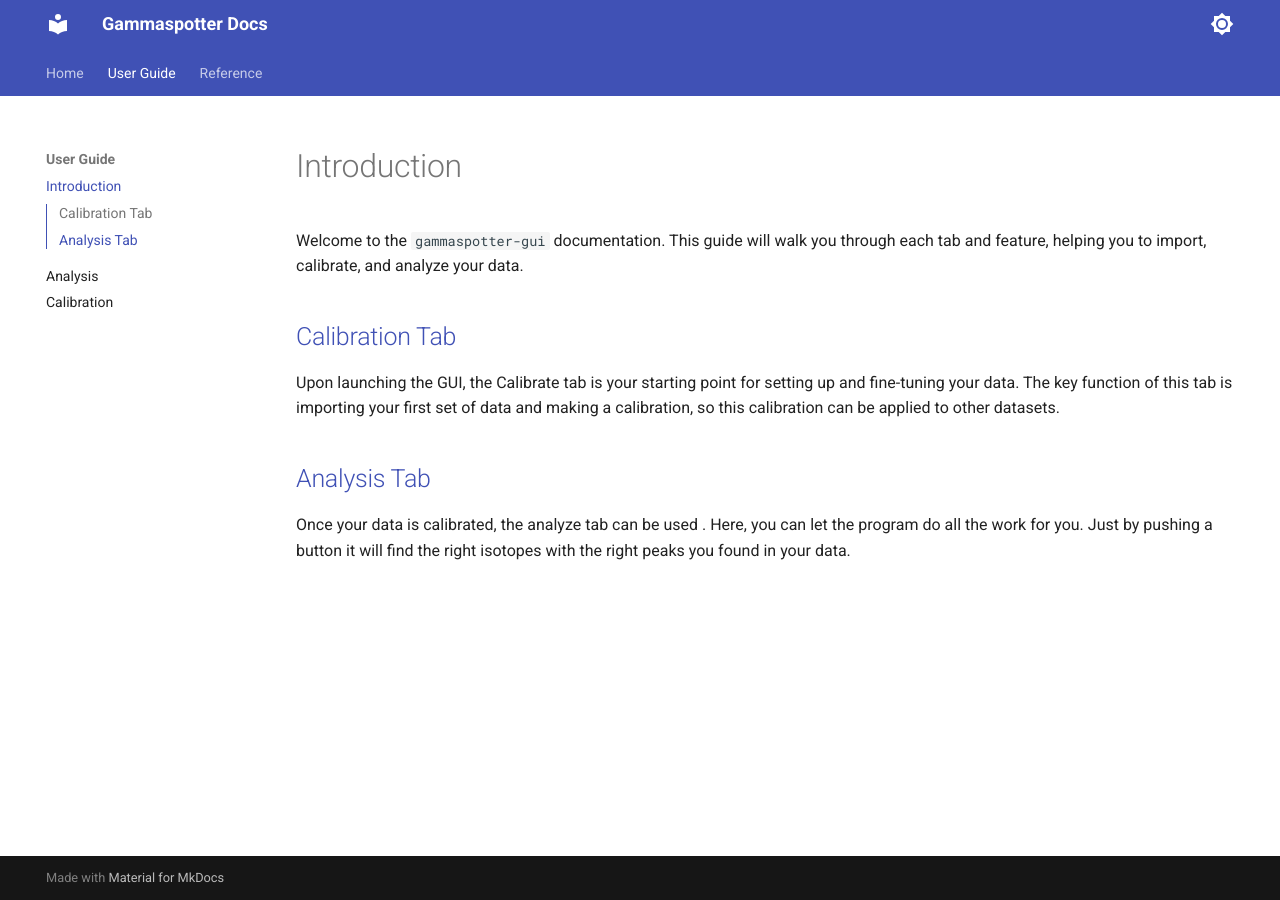
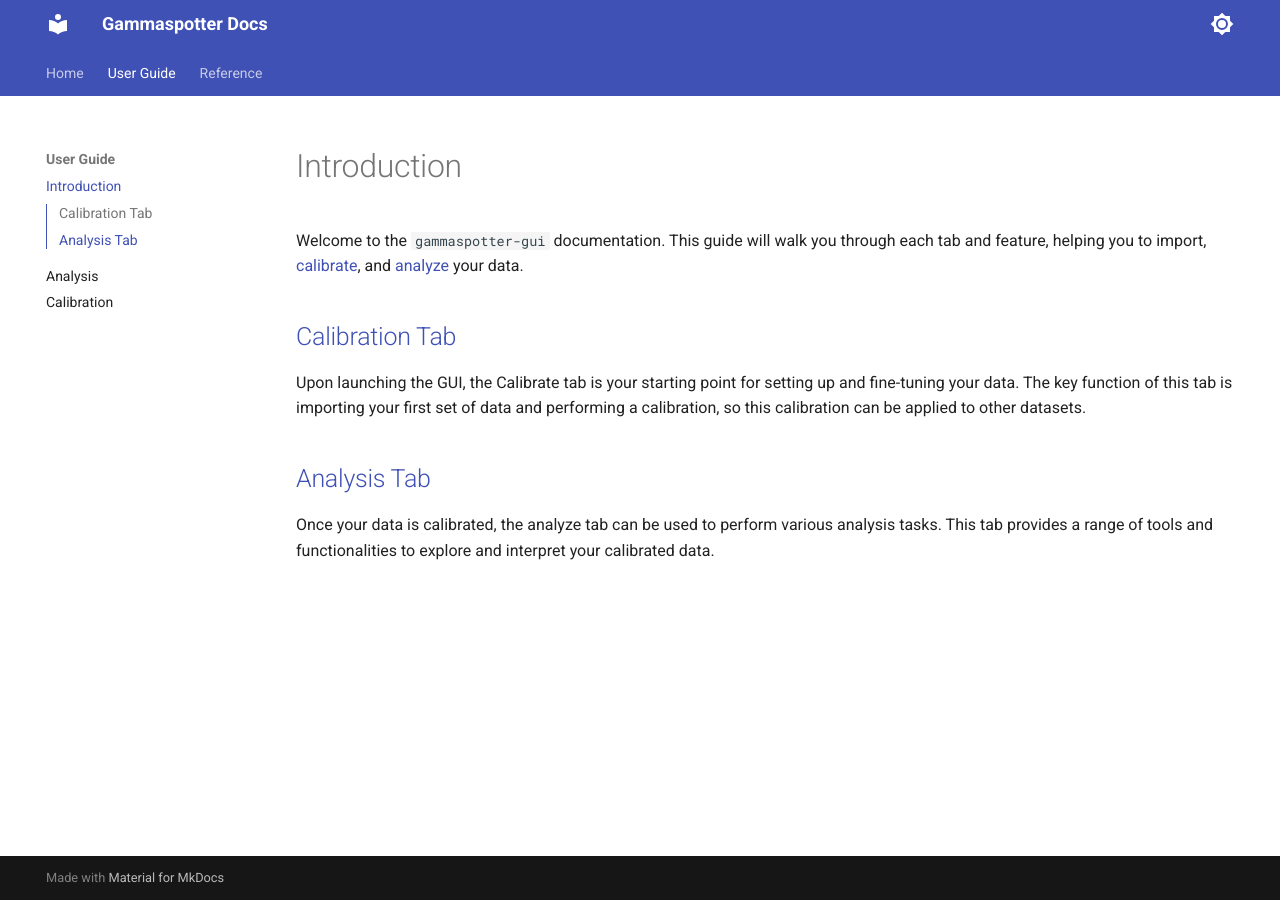
Before and after one commit to tijnsc/gammaspotter, an MkDocs documentation site: the page built from docs/User Guide/index.md, in a window 1280 px wide. Built offline with MkDocs 1.6.1 and Material for MkDocs 9.7.7, drawn with Linux system fonts in a browser that asks for light colours.

Commit message:
add references to user guide introduction

```diff
--- a/docs/User Guide/index.md
+++ b/docs/User Guide/index.md
@@ -1,8 +1,8 @@
 # Introduction
-Welcome to the `gammaspotter-gui` documentation. This guide will walk you through each tab and feature, helping you to import, calibrate, and analyze your data.
+Welcome to the `gammaspotter-gui` documentation. This guide will walk you through each tab and feature, helping you to import, [calibrate](calibrate.md), and [analyze](analyze.md) your data.
 
 ## [Calibration Tab](calibrate.md)
-Upon launching the GUI, the Calibrate tab is your starting point for setting up and fine-tuning your data. The key function of this tab is importing your first set of data and making a calibration, so this calibration can be applied to other datasets.
+Upon launching the GUI, the Calibrate tab is your starting point for setting up and fine-tuning your data. The key function of this tab is importing your first set of data and performing a calibration, so this calibration can be applied to other datasets.
 
 ## [Analysis Tab](analyze.md)
-Once your data is calibrated, the analyze tab can be used . Here, you can let the program do all the work for you. Just by pushing a button it will find the right isotopes with the right peaks you found in your data.
+Once your data is calibrated, the analyze tab can be used to perform various analysis tasks. This tab provides a range of tools and functionalities to explore and interpret your calibrated data.
```
